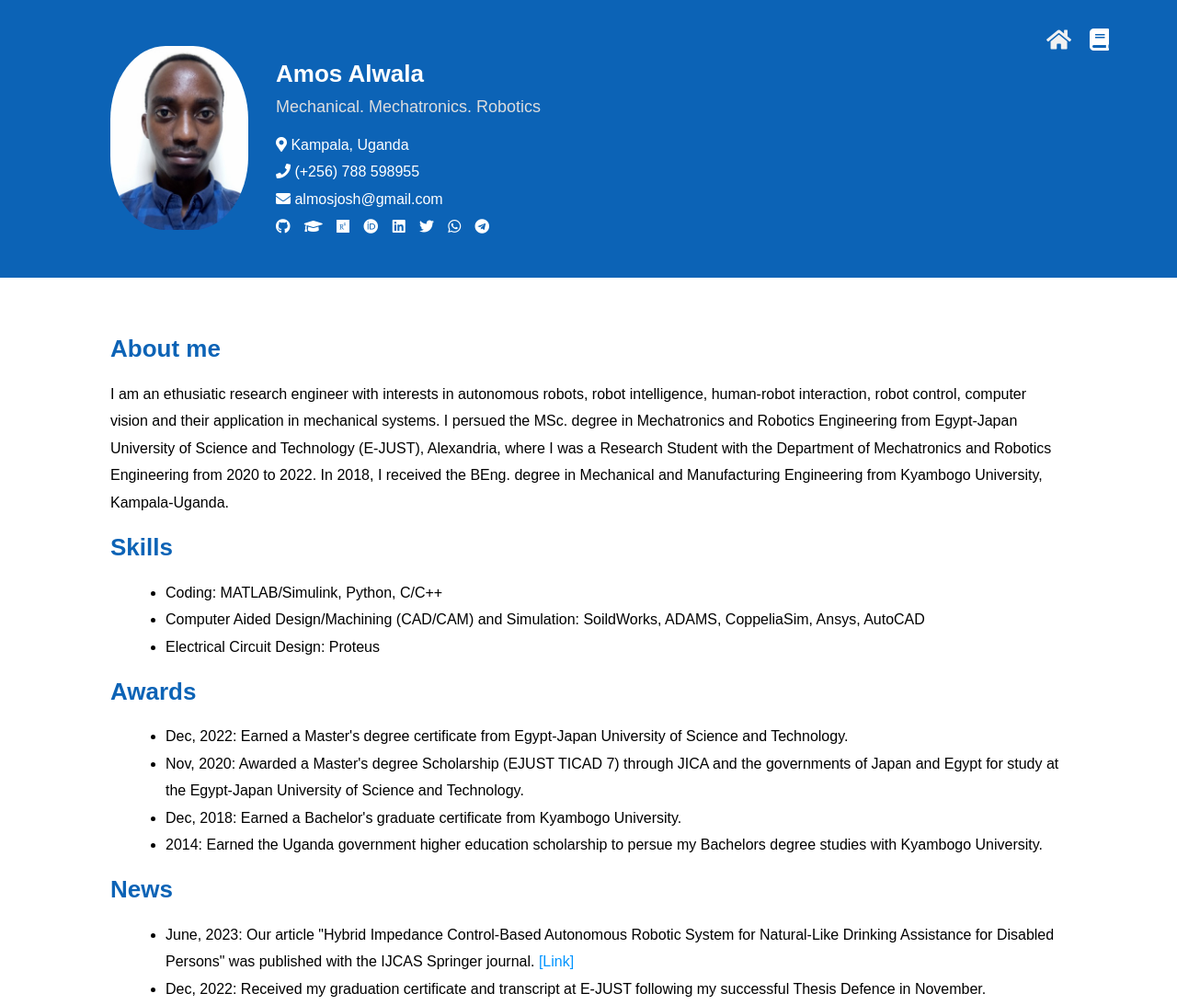
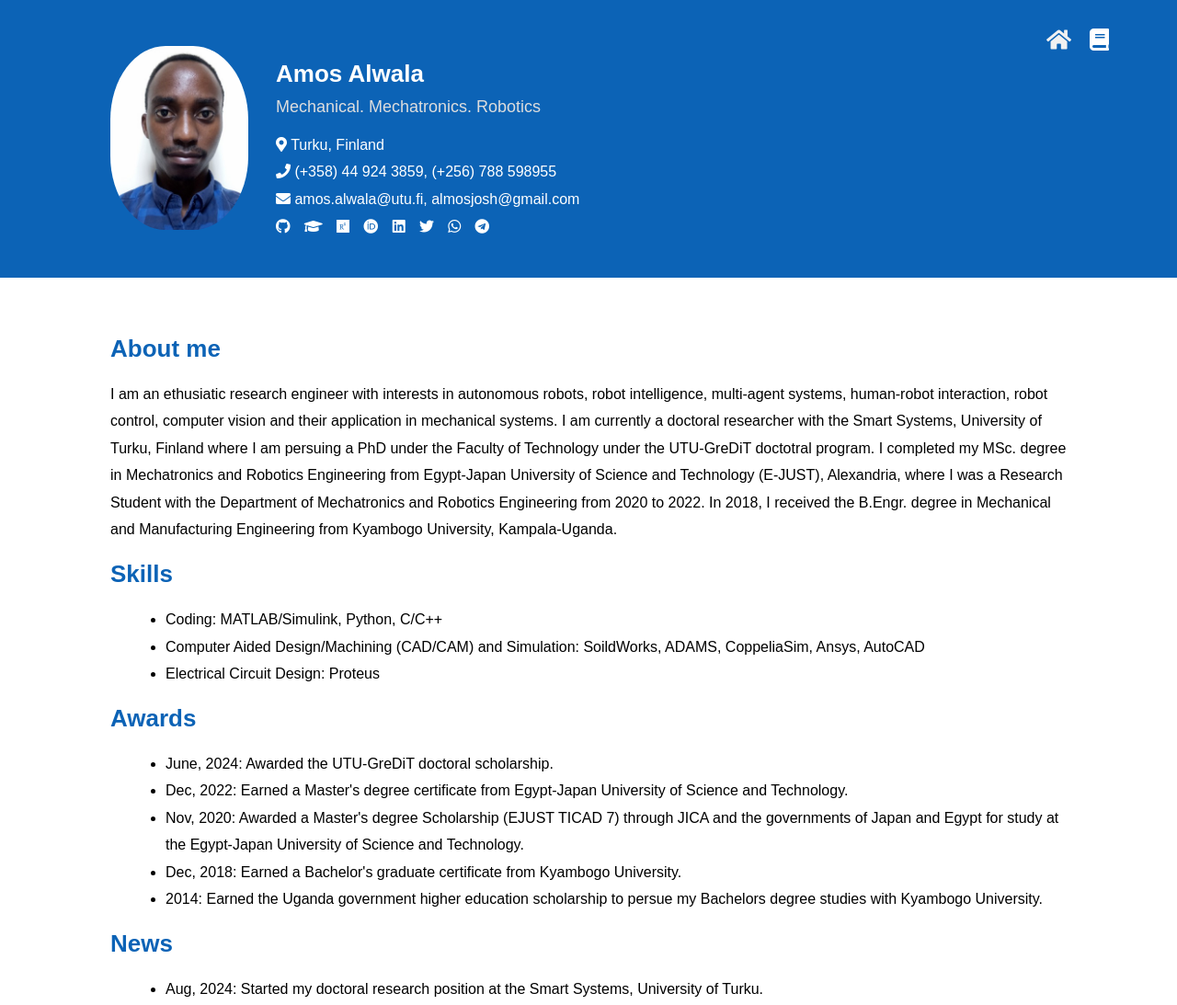
Before and after one commit to almos-a/almos-a.github.io, a plain HTML site: page index.html in a window 1280 px wide. Shown: the top 1093 px of the page at 92% size. Drawn offline with Linux system fonts and the light colour scheme.

Commit message:
Update index.html

```diff
--- a/index.html
+++ b/index.html
@@ -14,9 +14,9 @@
                 <div class="personal-info">
                     <h1>Amos Alwala</h1>
                     <h2>Mechanical. Mechatronics. Robotics </h2>
-                    <p><i class="fas fa-map-marker-alt"></i> Kampala, Uganda </p>
-                    <p><i class="fas fa-phone"></i> (+256) 788 598955 </p>
-                    <p><i class="fas fa-envelope"></i> almosjosh@gmail.com </p>
+                    <p><i class="fas fa-map-marker-alt"></i> Turku, Finland </p>
+                    <p><i class="fas fa-phone"></i> (+358) 44 924 3859, (+256) 788 598955 </p>
+                    <p><i class="fas fa-envelope"></i> amos.alwala@utu.fi, almosjosh@gmail.com </p>
                     <div class="links">
                         <a href="https://github.com/almos-a" target="_blank"><i class="fab fa-github"></i></a>
                         <a href="https://scholar.google.com/citations?hl=en&user=zeyP2hAAAAAJ" target="_blank"><i class="fas fa-graduation-cap"></i></a>
@@ -47,14 +47,17 @@
                 <div class="info">
                     <p>
                         I am an ethusiatic research engineer with interests in autonomous robots,
-                        robot intelligence, human-robot interaction, robot control, computer vision
+                        robot intelligence, multi-agent systems, human-robot interaction, robot control, computer vision
                         and their application in mechanical systems.
 
-                        I persued the MSc. degree in Mechatronics and Robotics Engineering from
+                        I am currently a doctoral researcher with the Smart Systems, University of Turku, Finland
+                        where I am persuing a PhD under the Faculty of Technology
+                        under the UTU-GreDiT doctotral program.
+                        I completed my MSc. degree in Mechatronics and Robotics Engineering from
                         Egypt-Japan University of Science and Technology (E-JUST), Alexandria, where
                         I was a Research Student with the Department of Mechatronics and Robotics
                         Engineering from 2020 to 2022.
-                        In 2018, I received the BEng. degree in Mechanical and Manufacturing Engineering from
+                        In 2018, I received the B.Engr. degree in Mechanical and Manufacturing Engineering from
                         Kyambogo University, Kampala-Uganda.
                     </p>
                 </div>
@@ -76,6 +79,9 @@
                 <div class="info">
                     <ul>
                         <li>
+                            June, 2024: Awarded the UTU-GreDiT doctoral scholarship.
+                        </li>
+                        <li>
                             Dec, 2022: Earned a Master's degree certificate from Egypt-Japan University of Science and Technology.
                         </li>
                         <li>
@@ -96,6 +102,9 @@
                 </div>
                 <div class="info">
                     <ul>
+                        <li>
+                            Aug, 2024: Started my doctoral research position at the Smart Systems, University of Turku.
+                        </li>
                         <li>
                             June, 2023: Our article "Hybrid Impedance Control-Based Autonomous Robotic
                             System for Natural-Like Drinking Assistance for Disabled Persons" was published
```
